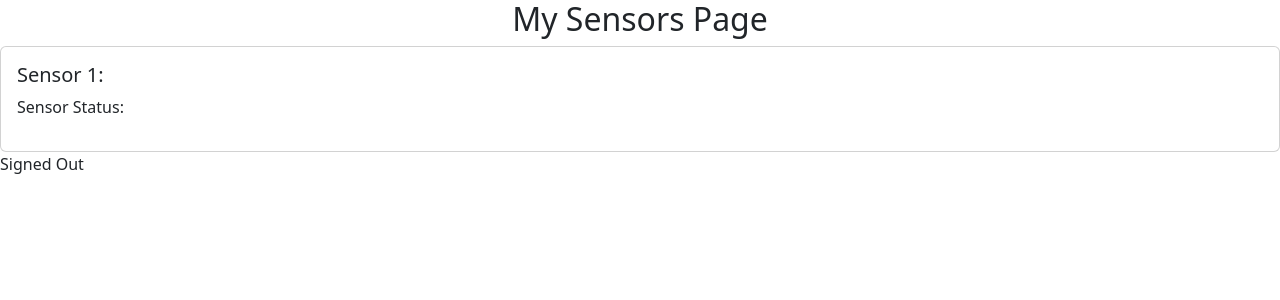
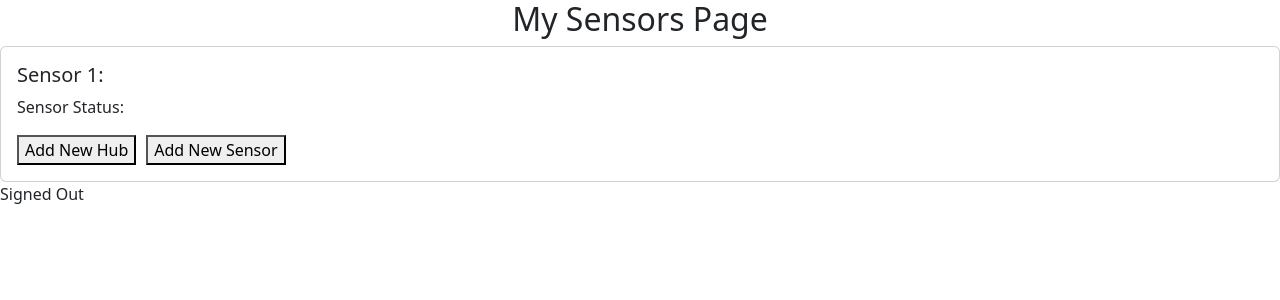
Before and after one commit to Capstone-Projects-2023-Fall/project-garden-sensor-array, a React (Create React App) app in the folder gsa-website/: page /MySensorsPage in a window 1280 px wide. Shown: the top 300 px of the page. Built offline with nearby package versions, Linux system fonts and the light colour scheme; no server answers.

Commit message:
created two new buttons to add hub and sensors

```diff
--- a/gsa-website/src/MySensorsPage.js
+++ b/gsa-website/src/MySensorsPage.js
@@ -1,5 +1,6 @@
 import React from 'react';
 import { Form, Card } from "react-bootstrap"
+import { Link } from "react-router-dom"; // Import Link from react-router-dom
 import { signOut } from "firebase/auth";
 import { auth } from "./firebase"; //configuring website's authentication with auth const
 import Authenticate from './components/Authenticate';
@@ -27,6 +28,14 @@ export default function MySensorsPage() {
           .catch((error) => console.log(error));
     };
 
+    const navigateToAddHub = () => {
+        navigate("/add-new-hub");
+    };
+
+    const navigateToAddSensor = () => {
+        navigate("/add-new-sensor");
+    };
+
     const { authUser } = Authenticate();
 
 
@@ -39,6 +48,16 @@ export default function MySensorsPage() {
                     <Card.Text>
                         Sensor Status:
                     </Card.Text>
+
+                      {/* Add new Hub button */}
+                      <button onClick={navigateToAddHub} style={{ marginRight: '10px' }}>
+                      Add New Hub
+                      </button>
+
+                      {/* Add new Sensor button */}
+                      <button onClick={navigateToAddSensor} style={{ marginRight: '10px' }}>
+                      Add New Sensor
+                      </button>
                 <Form>
                 </Form>
             </Card.Body>
```
